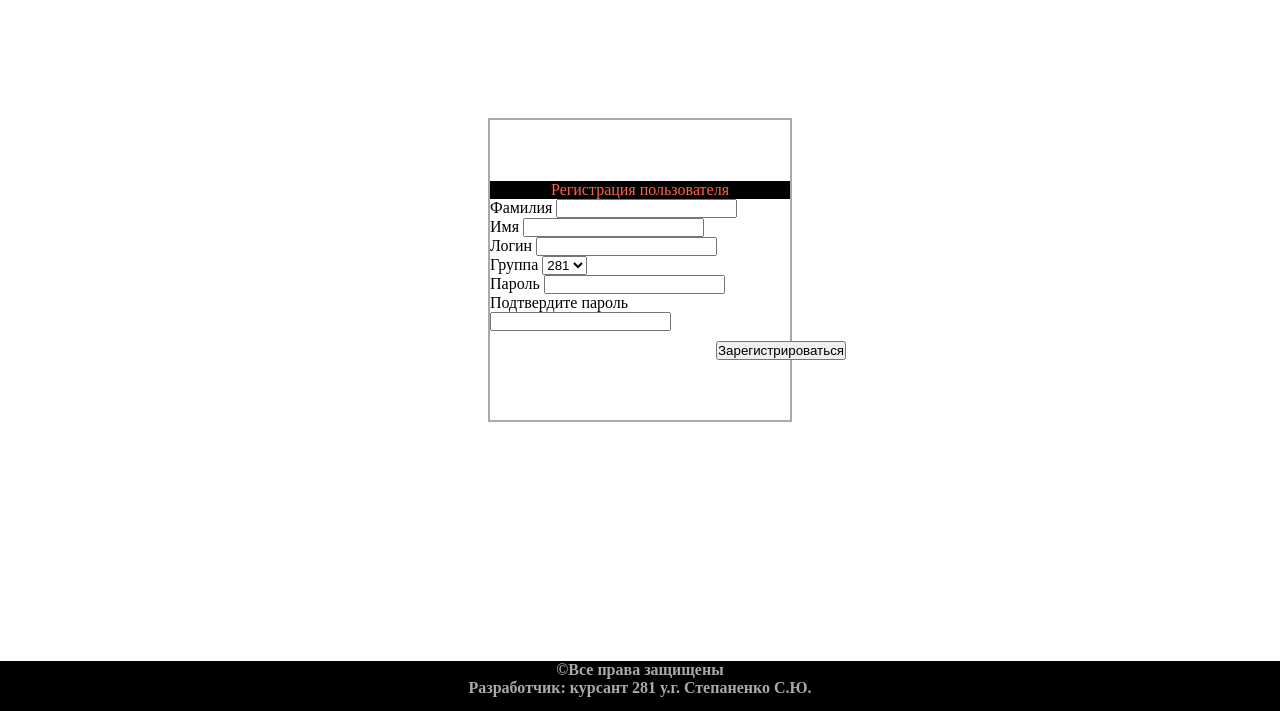
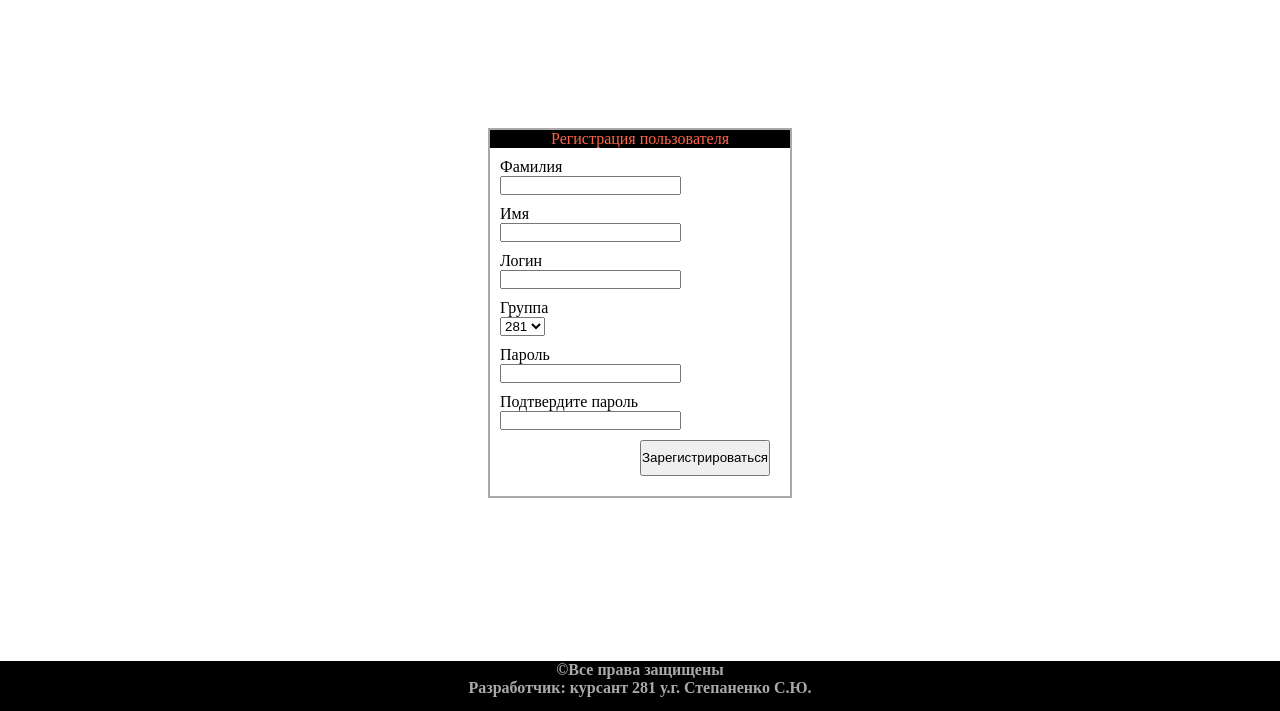
Before and after one commit to Kappitann/Global, a plain HTML site: page register.html in a window 1280 px wide. Shown: the part 89-800 px from the top of the page. Drawn offline with Linux system fonts and the light colour scheme.

Commit message:
Final page -_-

```diff
--- a/Test.css
+++ b/Test.css
@@ -73,12 +73,12 @@ main{
     margin-top: 140px;
     align-content: center;
     width: 300px;
-    height: 300px;
+
     border:2px solid darkgrey;
 }
 .vvod{
 
-    display: block;
+
 }
 .zag{
 
@@ -86,17 +86,40 @@ main{
     color: tomato;
     text-align: center;
 }
-.email{
-    margin-top: 90px;
+.last_name{
+    margin-top: 10px;
     margin-left: 10px;
+}
+.group{
+    margin-top: 10px;
+    margin-left: 10px;
+}
+.pasword{
+    margin-top: 10px;
+    margin-left: 10px;
+}
+.pasword2{
+    margin-top: 10px;
+    margin-left: 10px;
+}
+.loginn {
+    margin-top: 10px;
+    margin-left: 10px;
+}
+.name{
+    margin-top: 10px;
+    margin-left: 10px;
+
 }
 .password{
     margin-top: 10px;
     margin-left: 52px;
 }
 .but{
+    margin-bottom: 20px;
     margin-top: 10px;
-    margin-left: 226px;
+    margin-left: 150px;
+    line-height: 32px;
 }
 .one{
     margin-left: 20px;
--- a/register.html
+++ b/register.html
@@ -20,10 +20,24 @@
             Регистрация пользователя
         </p>
 
-        <div class="last_name">Фамилия <input type="text"></div>
-        <div class="name">Имя <input type="text"></div>
-        <div class="loginn">Логин <input type="text"></div>
+        <div class="last_name">Фамилия
+            <div>
+                <input type="text">
+            </div>
+
+        </div>
+        <div class="name">Имя
+            <div>
+                <input type="text">
+            </div>
+        </div>
+        <div class="loginn">Логин
+            <div>
+                <input type="text">
+            </div>
+            </div>
         <div class = "group"> Группа
+            <div>
             <select >
                 <option>
                     281
@@ -33,8 +47,14 @@
                 </option>
 
         </select>
+                </div>
         </div>
-        <div class="pasword">Пароль <input type="password"></div>
+        <div class="pasword">Пароль
+            <div>
+                <input type="password">
+            </div>
+
+        </div>
         <div class="pasword2">Подтвердите пароль <input type="password"></div>
 
         <button class="but" type="submit">Зарегистрироваться</button>
```
Also changed, not shown: index.html (+1 -1 lines).
